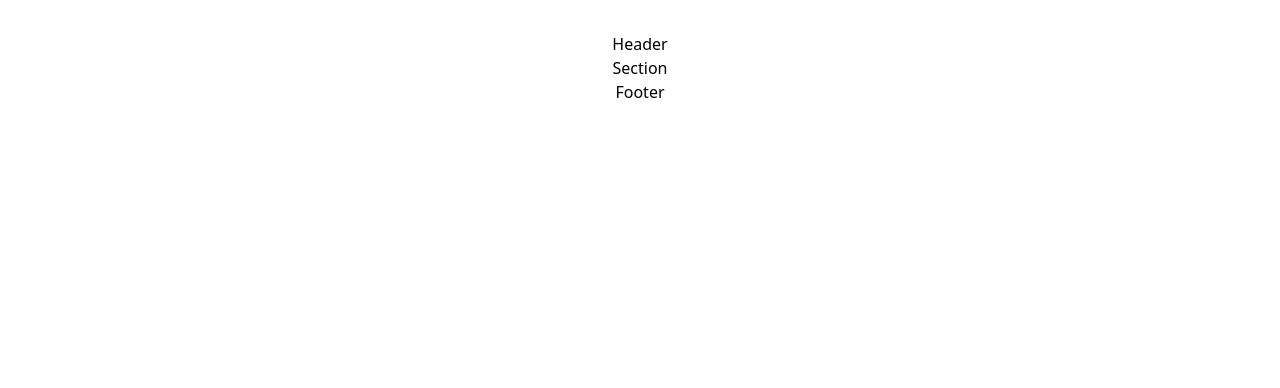
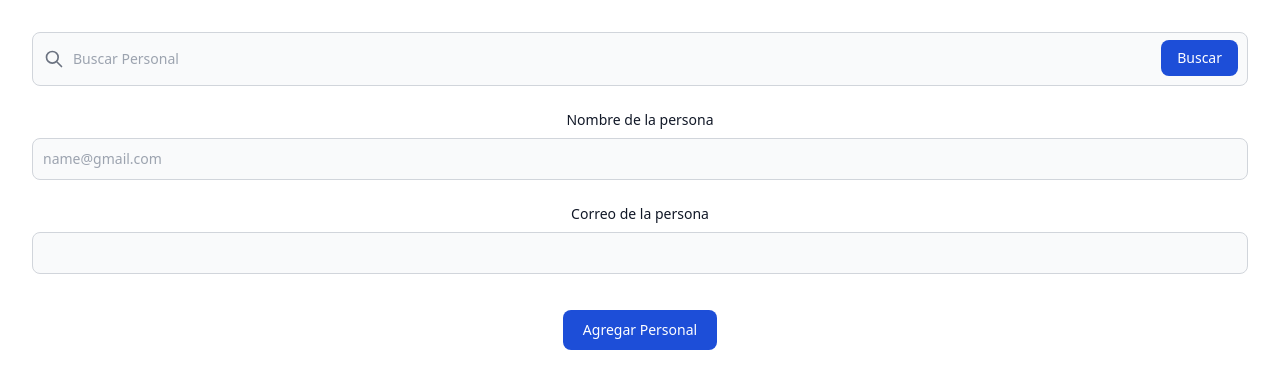
Before and after one commit to emonsalves/DFL-REACT-2--LIST, a React (Vite) app: page / in a window 1280 px wide. Shown: the top 388 px of the page. Built offline with nearby package versions, Linux system fonts and the light colour scheme.

Commit message:
Feat: Components and Layout

```diff
--- a/src/App.jsx
+++ b/src/App.jsx
@@ -1,19 +1,23 @@
 import { useState } from "react"
-import {DbPersonal} from "./data/data.js"
-import  Header  from "./layout/Header"
-import  Section  from "./layout/Section"
-import  Footer  from "./layout/Footer"
+import { dbPersonal } from "./data/data.js"
+import Header from "./layout/Header"
+import Section from "./layout/Section"
+import Footer from "./layout/Footer"
 import "./App.css"
 
 function App() {
-  const [arrayDb, setArrayDb] = useState([DbPersonal])
-  console.log({arrayDb})
+  const [arrayDb, setArrayDb] = useState(dbPersonal)
+  const [namePersonal, setNamePersonal] = useState("")
+  const [email, setEmail] = useState("")
+
+  // const filterArray = dbPersonal.filter((e)=> e.id !== 2)
+  console.log(arrayDb[1])
 
   return (
     <div className="App">
-            <Header/>
-            <Section/>
-            <Footer/>
+      <Header />
+      <Section />
+      <Footer />
     </div>
   )
 }
--- /dev/null
+++ b/src/components/Form.jsx
@@ -0,0 +1,46 @@
+import React from "react"
+
+function Form() {
+  return (
+    <form>
+      <div className="mb-6">
+        <label
+          htmlFor="input"
+          className="block mb-2 mt-6 text-sm font-medium text-gray-900"
+        >
+          Nombre de la persona
+        </label>
+        <input
+          type="text"
+          id="input"
+          className="bg-gray-50 border border-gray-300 text-gray-900 text-sm rounded-lg focus:ring-blue-500 focus:border-blue-500 block w-full p-2.5 dark:bg-gray-700 dark:border-gray-600 dark:placeholder-gray-400 dark:text-white dark:focus:ring-blue-500 dark:focus:border-blue-500"
+          placeholder="name@gmail.com"
+          required=""
+        />
+      </div>
+      <div className="mb-6">
+        <label
+          htmlFor="email"
+          className="block mb-2 text-sm font-medium text-gray-900"
+        >
+          Correo de la persona
+        </label>
+        <input
+          type="email"
+          id="email"
+          className="bg-gray-50 border border-gray-300 text-gray-900 text-sm rounded-lg focus:ring-blue-500 focus:border-blue-500 block w-full p-2.5 dark:bg-gray-700 dark:border-gray-600 dark:placeholder-gray-400 dark:text-white dark:focus:ring-blue-500 dark:focus:border-blue-500"
+          required=""
+        />
+      </div>
+
+      <button
+        type="submit"
+        className="mt-3 text-white bg-blue-700 hover:bg-blue-800 focus:ring-4 focus:outline-none focus:ring-blue-300 font-medium rounded-lg text-sm w-full sm:w-auto px-5 py-2.5 text-center dark:bg-blue-600 dark:hover:bg-blue-700 dark:focus:ring-blue-800"
+      >
+        Agregar Personal
+      </button>
+    </form>
+  )
+}
+
+export default Form
--- /dev/null
+++ b/src/components/Navbar.jsx
@@ -0,0 +1,47 @@
+function Navbar() {
+  return (
+    <form>
+      <label
+        htmlFor="default-search"
+        className="mb-2 text-sm font-medium text-gray-900 sr-only dark:text-gray-300"
+      >
+        Search
+      </label>
+      <div className="relative">
+        <div className="flex absolute inset-y-0 left-0 items-center pl-3 pointer-events-none">
+          <svg
+            aria-hidden="true"
+            className="w-5 h-5 text-gray-500 dark:text-gray-400"
+            fill="none"
+            stroke="currentColor"
+            viewBox="0 0 24 24"
+            xmlns="http://www.w3.org/2000/svg"
+          >
+            <path
+              strokeLinecap="round"
+              strokeLinejoin="round"
+              strokeWidth="2"
+              d="M21 21l-6-6m2-5a7 7 0 11-14 0 7 7 0 0114 0z"
+            ></path>
+          </svg>
+        </div>
+
+        <input
+          type="search"
+          id="default-search"
+          className="block p-4 pl-10 w-full text-sm text-gray-900 bg-gray-50 rounded-lg border border-gray-300 focus:ring-blue-500 focus:border-blue-500 dark:bg-gray-700 dark:border-gray-600 dark:placeholder-gray-400 dark:text-white dark:focus:ring-blue-500 dark:focus:border-blue-500"
+          placeholder="Buscar Personal"
+          required=""
+        />
+        <button
+          type="submit"
+          className="text-white absolute right-2.5 bottom-2.5 bg-blue-700 hover:bg-blue-800 focus:ring-4 focus:outline-none focus:ring-blue-300 font-medium rounded-lg text-sm px-4 py-2 dark:bg-blue-600 dark:hover:bg-blue-700 dark:focus:ring-blue-800"
+        >
+          Buscar
+        </button>
+      </div>
+    </form>
+  )
+}
+
+export default Navbar
--- a/src/components/Tasks.jsx
+++ b/src/components/Tasks.jsx
@@ -50,7 +50,6 @@
         {arrayTasks.map((task) => (
           <li
             className="text-lg font-medium p-1"
-            // onClick={() => console.log(task)}
             key={task.name}
             style={
               task.complete === true ? { textDecoration: "line-through" } : {}
--- a/src/data/data.js
+++ b/src/data/data.js
@@ -1,21 +1,21 @@
-export const DbPersonal = [
+export const dbPersonal = [
     {
-        id: "1",
+        id: 1,
         nombre: "Verena Alvarez",
         correo: "colaborador1@colaborador1.com"
     },
     {
-        id: "2",
+        id: 2,
         nombre: "Alejandro Gonzalez",
         correo: "colaborador2@colaborador2.com"
     },
     {
-        id: "3",
+        id: 3,
         nombre: "Sebastian Oyarzo",
         correo: "colaborador3@colaborador3.com"
     },
     {
-        id: "4",
+        id: 4,
         nombre: "Francisco Nuñez",
         correo: "colaborador4@colaborador4.com"
     }
--- a/src/layout/Footer.jsx
+++ b/src/layout/Footer.jsx
@@ -1,6 +1,7 @@
 function Footer() {
   return (
-    <div>Footer</div>
+    <>
+    </>
   )
 }
 
--- a/src/layout/Header.jsx
+++ b/src/layout/Header.jsx
@@ -1,6 +1,10 @@
+import Navbar from "../components/Navbar"
+
 function Header() {
   return (
-    <div>Header</div>
+    <>
+    <Navbar/>
+    </>
   )
 }
 
--- a/src/layout/Section.jsx
+++ b/src/layout/Section.jsx
@@ -1,6 +1,10 @@
+import Form from "../components/Form"
+
 function Section() {
   return (
-    <div>Section</div>
+    <>
+    <Form/>
+    </>
   )
 }
 
```
